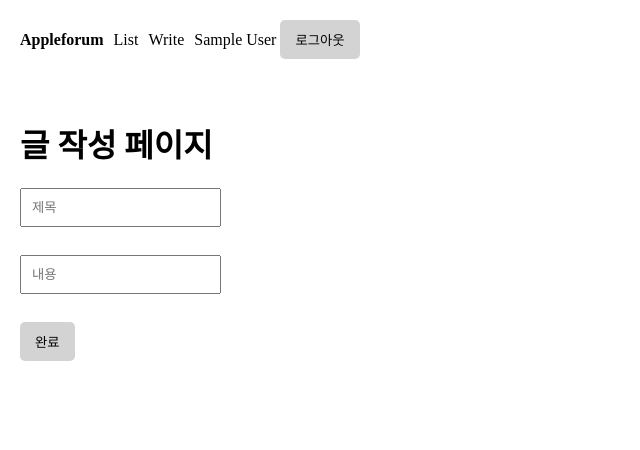
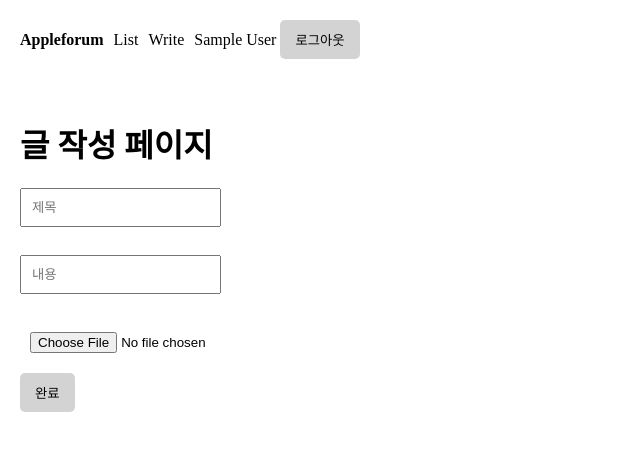
Before and after one commit to hoonee-math/Next.js-forum, a Next.js app: page /write in a window 1280 px wide. Shown: the top 450 px of the page, without its empty margins (0-640 px from the left). Built offline with nearby package versions, Linux system fonts and the light colour scheme; no server answers; sample sign-in values are in the browser's storage.

Commit message:
feat(image): Presigned URL 기반 image 업로드하기 1단계 (1) 서버에 Presigned URL 만들어달라고 요청하기

```diff
--- a/app/write/page.js
+++ b/app/write/page.js
@@ -1,3 +1,5 @@
+'use client'
+
 import { authCheck } from "@/util/authCheck"
 
 export default async function Write() {
@@ -10,6 +12,16 @@ export default async function Write() {
       <form action="/api/post" method="POST"> {/* GET, POST 만 사용가능 */}
         <input name="title" placeholder="제목" /><br />
         <input name="content" placeholder="내용"></input><br />
+        {/* type에 file 설정 가능, 허용 가능한 파일 유형 선택 가능 */}
+        <input type="file" accept="image/*"
+          onChange={async(e)=>{
+            let file = e.target.files[0]; // e.target.files: 선택된 파일 목록
+            let filename = encodeURIComponent(file.name) //한글 파일명이 깨질 수 있기 때문에 encodeURIComponent 사용
+            let res = await fetch('/api/post/image'+'?file='+filename)
+            res = await res.json()
+          }}
+        />
+        <img src=""/>
         <button type="submit">완료</button>
       </form>
     </div>
```
Also changed, not shown: 2 other files (tests, documents, lock files or other folders).
